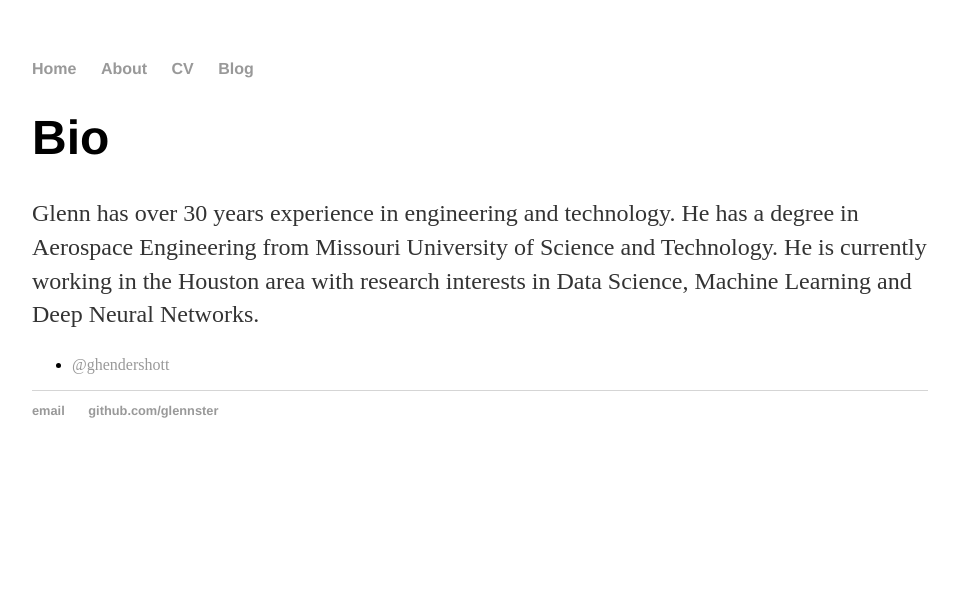
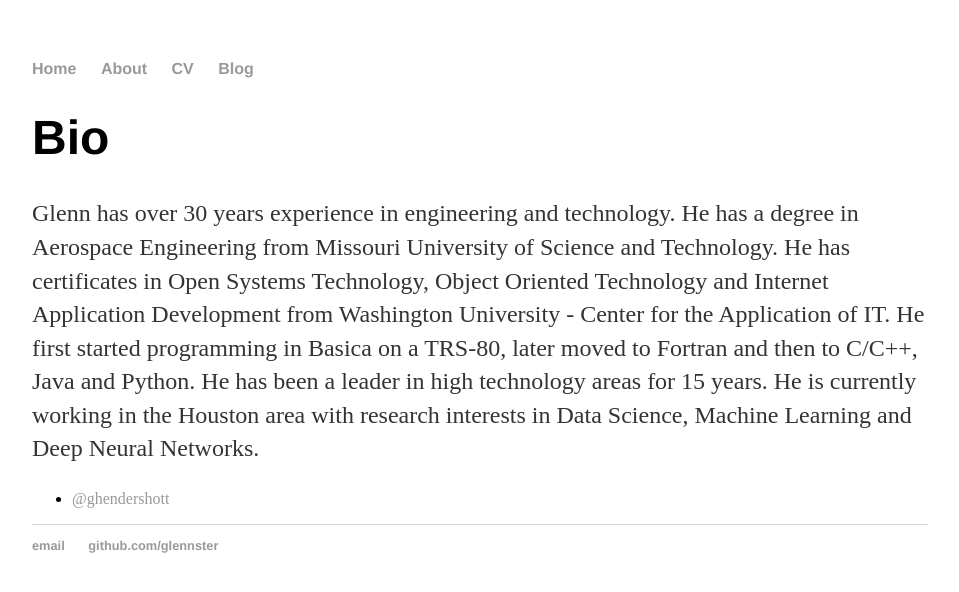
Before and after one commit to glennster/glennster.github.io, a Jekyll site: the page built from about/index.html, in a window 1280 px wide. Shown: the top 592 px of the page, without its empty margins (160-1119 px from the left). Built offline with Jekyll 4.4.1, drawn with Linux system fonts in a browser that asks for light colours.

Commit message:
Update index.html

```diff
--- a/about/index.html
+++ b/about/index.html
@@ -6,10 +6,12 @@ title: About Glenn Hendershott
 		<div class="about">
 			<h1>Bio</h1>
 			<p>Glenn has over 30 years experience in engineering and technology.
-      He has a degree in Aerospace Engineering from Missouri University of Science and Technology.
-      He is currently working in the Houston area with research interests in Data Science, Machine Learning and Deep Neural Networks.</p>
+				He has a degree in Aerospace Engineering from Missouri University of Science and Technology.
+				He has certificates in Open Systems Technology, Object Oriented Technology and Internet Application Development from Washington University - Center for the Application of IT.  He first started programming in Basica on a TRS-80, later moved to Fortran and then to C/C++, Java and Python.
+				He has been a leader in high technology areas for 15 years.
+				He is currently working in the Houston area with research interests in Data Science, Machine Learning and Deep Neural Networks.</p>
 
 			<ul class="contacts">
-				<li><a href="#">@ghendershott</a></li>
+				<li><a href="https://www.twitter.com/ghendershott">@ghendershott</a></li>
 				</ul>
 		</div>
```
